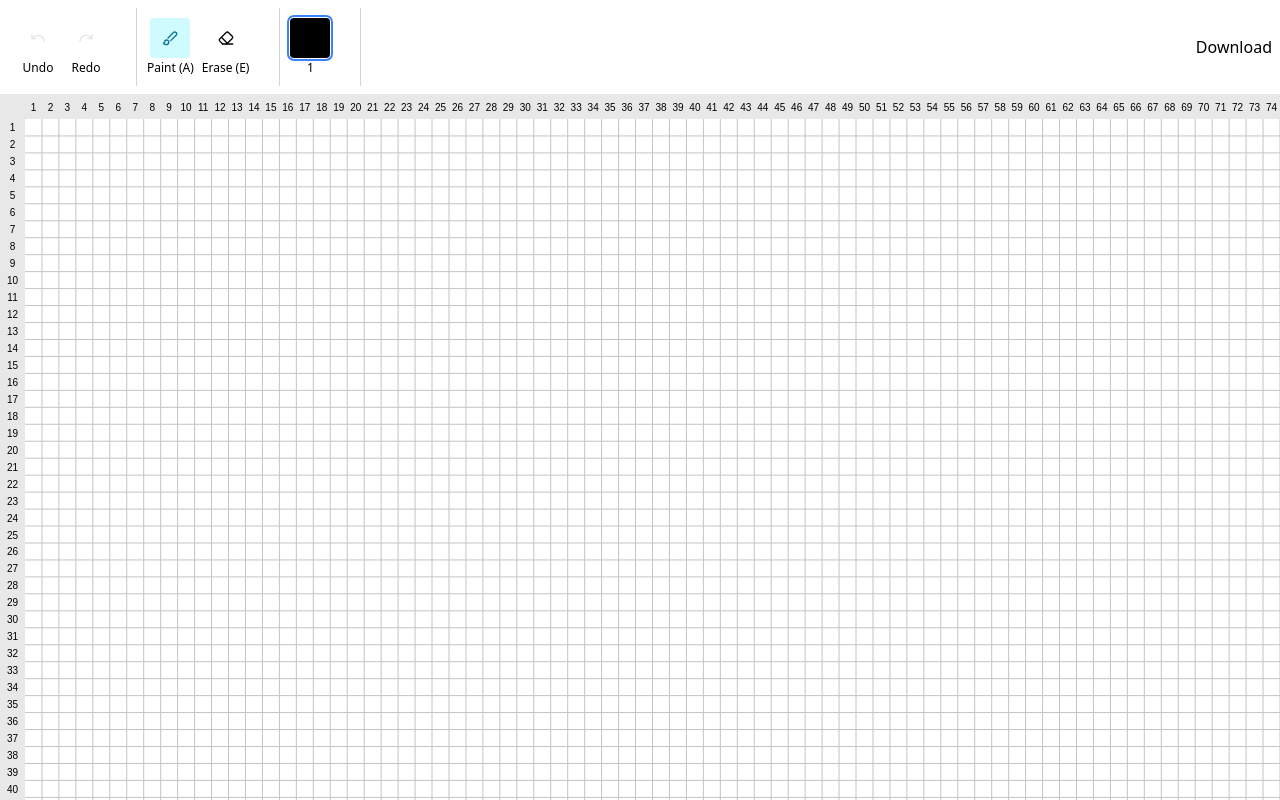
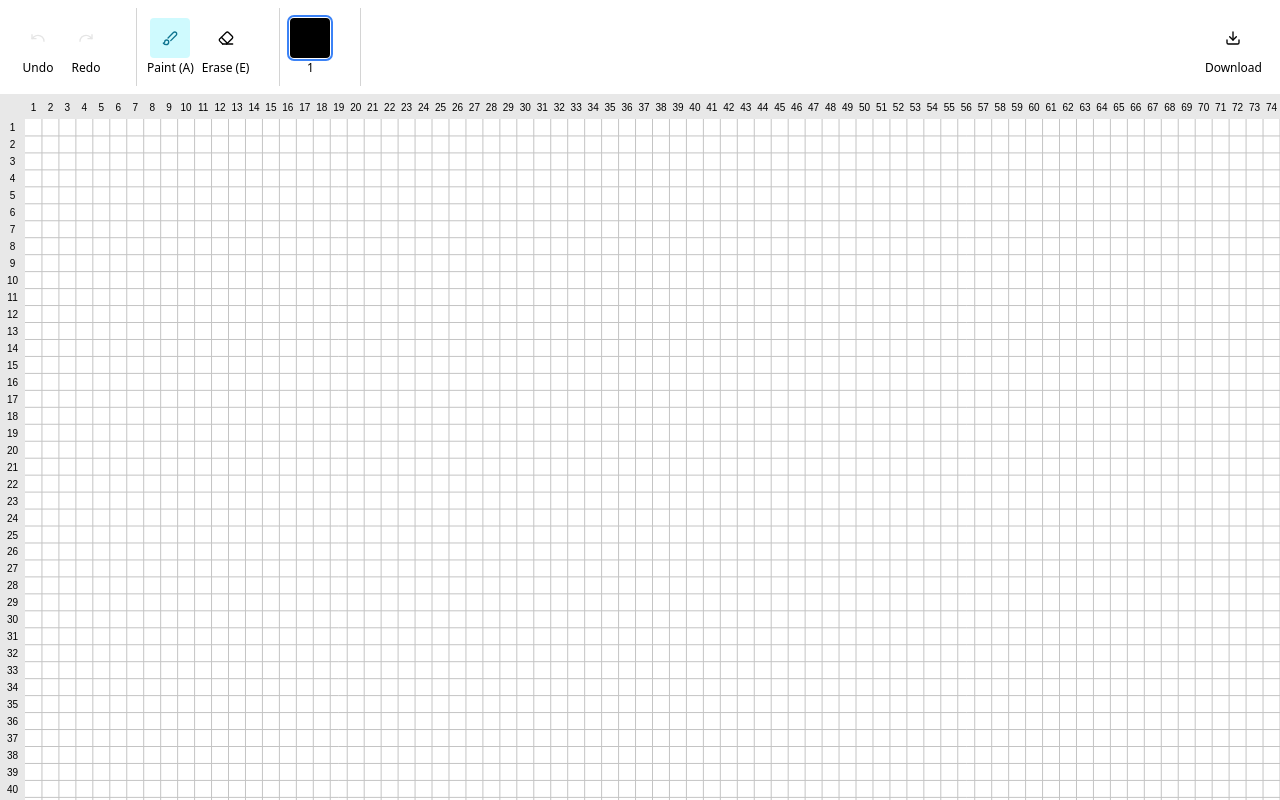
Before and after one commit to colevoss/crochet-designer-frontend, a React (Vite) app: page / in a window 1280 px wide. Built offline with nearby package versions, Linux system fonts and the light colour scheme.

Commit message:
use tool button for downloader

```diff
--- a/src/components/downloader.tsx
+++ b/src/components/downloader.tsx
@@ -1,8 +1,9 @@
+import { Download } from "lucide-react";
 import { State, useDesign } from "@/design";
+import { ToolButton } from "./tool-button";
 
 function download(design: State) {
   const link = document.createElement("a");
-  // link.style = "display:hidden";
   link.download = `design-${Date.now()}.png`;
   const imageState = design.createImageState();
   imageState.draw();
@@ -15,8 +16,12 @@ export function Downloader() {
   const design = useDesign();
 
   return (
-    <div className="flex flex-1 flex-row content-end items-center justify-end">
-      <button onClick={() => download(design)}>Download</button>
+    <div className="flex flex-1 flex-row justify-end p-2">
+      <ToolButton onClick={() => download(design)} desc="Download">
+        <div className="p-3">
+          <Download size={16} />
+        </div>
+      </ToolButton>
     </div>
   );
 }
```
